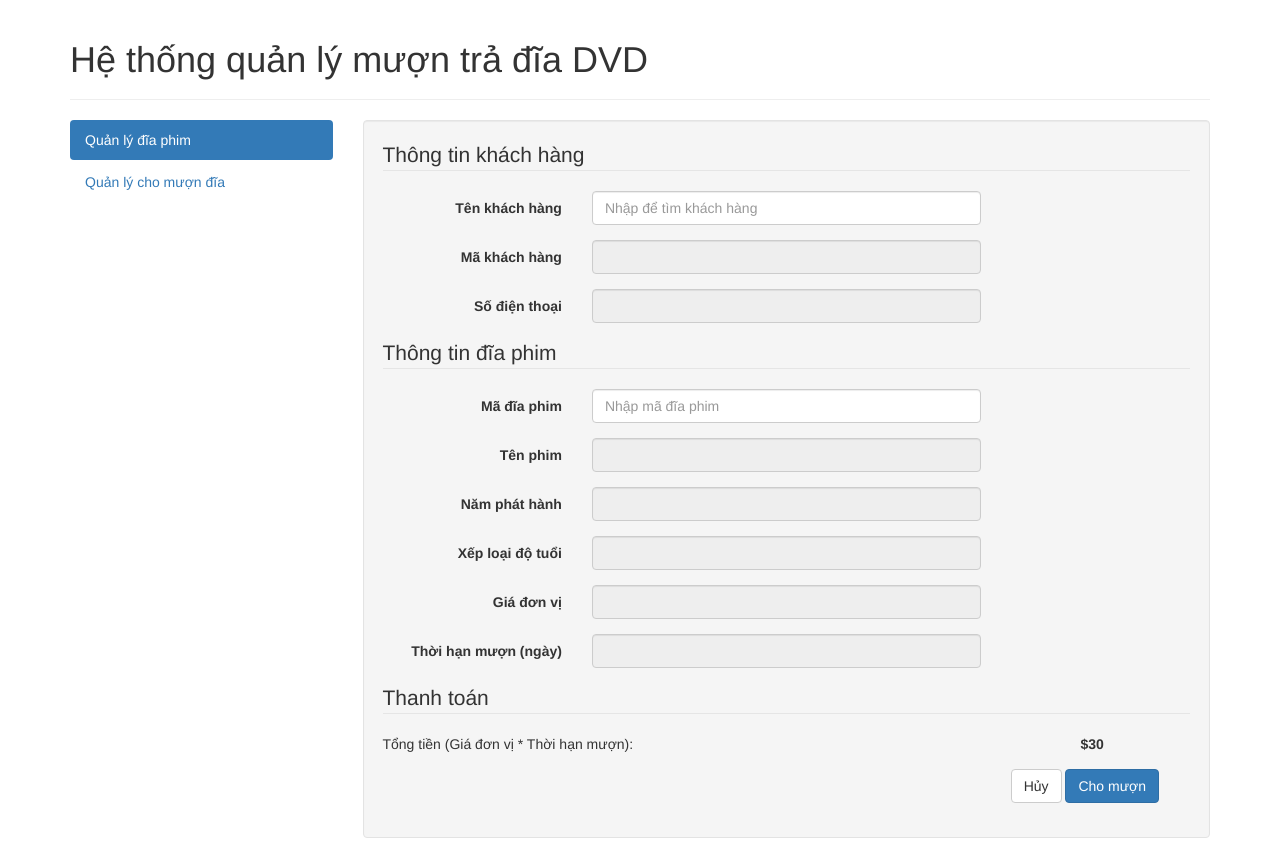
After one commit to ranz77/dvd-rental, a PHP site: page /rental.php in a window 1280 px wide. The commit adds this page. Run offline with PHP 8.4, Linux system fonts and the light colour scheme; some libraries are stand-ins or nearby versions.

Commit message:
add: rental view

```diff
--- a/navigation.php
+++ b/navigation.php
@@ -2,7 +2,7 @@
     <div class="bs-component">
         <ul class="nav nav-pills nav-stacked">
             <li role="presentation" class="active"><a href="inventory.php">Quản lý đĩa phim</a></li>
-            <li role="presentation"><a href="#">Quản lý cho mượn đĩa</a></li>
+            <li role="presentation"><a href="rental.php">Quản lý cho mượn đĩa</a></li>
         </ul>
     </div>
 </div>
--- /dev/null
+++ b/rental.php
@@ -0,0 +1,111 @@
+<!DOCTYPE html>
+<html lang="en">
+<head>
+    <meta charset="utf-8">
+    <title>Quản lý cho mượn đĩa phim - Hệ thống quản lý mượn trả đĩa</title>
+    <meta name="viewport" content="width=device-width, initial-scale=1">
+    <meta http-equiv="X-UA-Compatible" content="IE=edge" />
+    <link rel="stylesheet" href="resources/vendor/bootstrap/bootstrap.css" media="screen">
+    <link rel="stylesheet" href="resources/vendor/font-awesome/css/font-awesome.css" media="screen">
+    <link rel="stylesheet" href="../assets/css/custom.min.css">
+</head>
+
+<body>
+<div class="container">
+    <!-- header -->
+    <?php include 'header.php' ?>
+
+    <div class="row">
+        <!-- navigation -->
+        <?php include 'navigation.php' ?>
+
+        <!-- content -->
+        <div class="col-lg-9">
+            <div class="well bs-component">
+                <form class="form-horizontal" action="#" method="get">
+                    <fieldset>
+                        <legend>Thông tin khách hàng</legend>
+                        <div class="form-group">
+                            <label class="col-lg-3 control-label">Tên khách hàng</label>
+                            <div class="col-lg-6">
+                                <input type="text" class="form-control" name="customer_name" placeholder="Nhập để tìm khách hàng">
+                            </div>
+                        </div>
+                        <div class="form-group">
+                            <label class="col-lg-3 control-label">Mã khách hàng</label>
+                            <div class="col-lg-6">
+                                <input type="text" class="form-control" name="customer_id" disabled>
+                            </div>
+                        </div>
+                        <div class="form-group">
+                            <label class="col-lg-3 control-label">Số điện thoại</label>
+                            <div class="col-lg-6">
+                                <input type="text" class="form-control" name="customer_id" disabled>
+                            </div>
+                        </div>
+                    </fieldset>
+                </form>
+                <form class="form-horizontal" action="#" method="get">
+                    <fieldset>
+                        <legend>Thông tin đĩa phim</legend>
+                        <div class="form-group">
+                            <label class="col-lg-3 control-label">Mã đĩa phim</label>
+                            <div class="col-lg-6">
+                                <input type="text" class="form-control" name="inventory_id" placeholder="Nhập mã đĩa phim">
+                            </div>
+                        </div>
+                        <div class="form-group">
+                            <label class="col-lg-3 control-label">Tên phim</label>
+                            <div class="col-lg-6">
+                                <input type="text" class="form-control" name="film_name" disabled>
+                            </div>
+                        </div>
+                        <div class="form-group">
+                            <label class="col-lg-3 control-label">Năm phát hành</label>
+                            <div class="col-lg-6">
+                                <input type="text" class="form-control" name="film_release_date" disabled>
+                            </div>
+                        </div>
+                        <div class="form-group">
+                            <label class="col-lg-3 control-label">Xếp loại độ tuổi</label>
+                            <div class="col-lg-6">
+                                <input type="text" class="form-control" name="film_rating" disabled>
+                            </div>
+                        </div>
+                        <div class="form-group">
+                            <label class="col-lg-3 control-label">Giá đơn vị</label>
+                            <div class="col-lg-6">
+                                <input type="text" class="form-control" name="film_rental_rate" disabled>
+                            </div>
+                        </div>
+                        <div class="form-group">
+                            <label class="col-lg-3 control-label">Thời hạn mượn (ngày)</label>
+                            <div class="col-lg-6">
+                                <input type="text" class="form-control" name="film_rental_duration" disabled>
+                            </div>
+                        </div>
+                    </fieldset>
+                    <fieldset>
+                        <legend>Thanh toán</legend>
+                        <div class="form-group">
+                            <div class="col-lg-10">
+                                Tổng tiền (Giá đơn vị * Thời hạn mượn):
+                            </div>
+                            <div class="col-lg-2"><strong>$30</strong></div>
+                        </div>
+                    </fieldset>
+                    <div class="form-group">
+                        <div class="col-lg-3 col-lg-offset-9">
+                            <button type="reset" class="btn btn-default">Hủy</button>
+                            <button type="submit" class="btn btn-primary">Cho mượn</button>
+                        </div>
+                    </div>
+                </form>
+            </div>
+        </div>
+    </div>
+
+    <script src="resources/vendor/jquery.js"></script>
+    <script src="resources/vendor/bootstrap/bootstrap.min.js"></script>
+</body>
+</html>
```
Also changed, not shown: film.php (+23 -23 lines).
